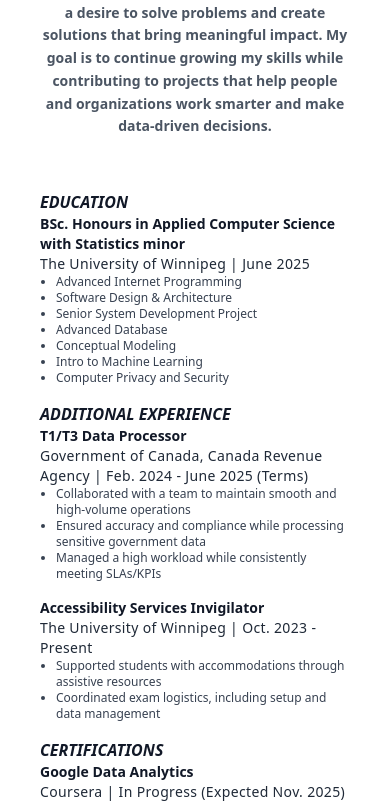
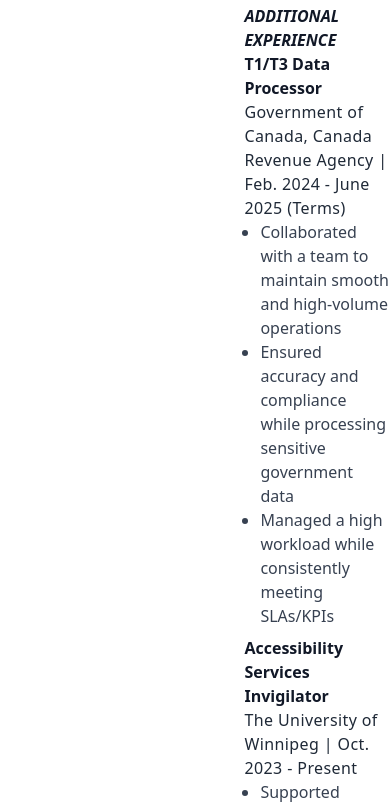
Before and after one commit to Gyro515/Portfolio, a Next.js app: page / in a window 390 px wide. Shown: the part 3119-3924 px from the top of the page. Built offline with nearby package versions, Linux system fonts and the light colour scheme.

Commit message:
Update responsiveness

```diff
--- a/src/app/layout.tsx
+++ b/src/app/layout.tsx
@@ -17,6 +17,7 @@
   return (
     <html lang="en">
       <head>
+        <meta name="viewport" content="width=device-width, initial-scale=1, maximum-scale=1, user-scalable=no, viewport-fit=cover"/>
         <link rel="icon" href="/favicon.ico" sizes="any" className="brightness-50"/>
       </head>
       <body>
--- a/src/app/page.tsx
+++ b/src/app/page.tsx
@@ -56,7 +56,7 @@
   tech?: string[];
 }){
   return(
-    <article className="relative overflow-hidden w-[72vw] h-[48vh] md:w-[16vw] md:h-[42vh] rounded-xl border-gray-200 bg-white shadow-md hover:shadow-xl transition">
+    <article className="relative overflow-hidden w-[72vw] h-[48vh] md:w-[16vw] md:h-[45vh] rounded-xl border-gray-200 bg-white shadow-md hover:shadow-xl transition">
       {/* Image */}
       <div className="relative aspect-[16/9] overflow-hidden rounded-t-xl">
         <Image src={image} alt={name} fill className="object-fill"/>
@@ -85,28 +85,32 @@
   role,
   meta,
   bullets,
+  bullets2,
 }:{
   classification: string;
   role: string;
   meta: string;
   bullets: string[];
+  bullets2: string[];
 }){
   return(
     <article className="md:pl-10 md:border-l-2 md:border-gray-900">
-      <h1 className="text-md md:text-2xl font-extrabold italic uppercase text-gray-900">{classification}</h1>
-      <h2 className="text-sm md:text-md md:text-xl font-semibold text-gray-900">{role}</h2>
-      <h3 className="text-sm md:text-md font-medium tracking-wide text-gray-800">{meta}</h3>
-      <ul className="text-xs md:text-sm text-gray-700 list-disc pl-4">{bullets.map((i, j)=> (<li key={j}>{i}</li>))}
+      <h1 className="md:text-xl font-extrabold italic uppercase text-gray-900">{classification}</h1>
+      <h2 className="md:text-md md:text-lg font-semibold text-gray-900">{role}</h2>
+      <h3 className="md:text-md font-medium tracking-wide text-gray-800">{meta}</h3>
+      <ul className="md:text-md text-gray-700 list-disc grid grid-cols-2 pl-4">{bullets.map((i, j)=> (<li key={j}>{i}</li>))}
+      </ul>
+      <ul className="md:text-md text-gray-700 list-disc pl-4">{bullets2.map((i, j) => (<li key={j}>{i}</li>))}
       </ul>
     </article>
 )}
 
 export default function Home() {
   return (
-        <main className="flex flex-col items-center text-center mt-[10vh]">
+        <main className="flex flex-col justify-start items-center text-center pt-[10vh] snap-y snap-mandatory w-full overflow-hidden">
           <ScrollLoad/>
           {/* Home Section */}
-          <section id="home" className="flex flex-col items-center justify-center h-[70vh] md:h-[80vh] w-[100vw]">
+          <section id="home" className="flex flex-col items-center justify-center h-[75vh] md:h-[80vh]">
             <motion.h1
               className="text-black text-3xl md:text-5xl font-bold mb-4 tracking-tight"
               initial={{ opacity: 0, y: 100 }}
@@ -117,7 +121,7 @@
             </motion.h1>
 
             <motion.h2
-              className="text-lg md:text-xl text-gray-600 leading-relaxed w-[80vw] md:w-[40vw]"
+              className="text-lg md:text-xl text-gray-600 leading-relaxed w-[50%]"
               initial={{ opacity: 0, y: 100 }}
               whileInView={{ opacity: 1, y: 0 }}
               transition={{ delay: 1, duration: 1.5 }}
@@ -127,10 +131,10 @@
           </section>
 
           {/* Technologies */}
-          <section id="technologies" className="flex flex-col justify-center md:flex-row items-center md:pt-[20vh] h-[100vh] md:h-[90vh] w-[100vw] gap-3 md:gap-12">
-            <div className="flex flex-col justify-center w-[90vw] md:w-[30vw]">
-              <h1 className="text-3xl md:text-7xl font-extrabold italic uppercase text-gray-900">What I built with</h1>
-              <h2 className="pt-4 text-md md:text-lg font-semibold leading-relaxed text-gray-600">
+          <section id="technologies" className="flex flex-col justify-start items-center h-[100vh] md:pt-[2vh] md:h-[80vh] w-[100vw] gap-3 md:gap-12">
+            <div className="flex flex-col items-center justify-center w-[90vw] md:w-[60vw]">
+              <h1 className="text-3xl md:text-5xl font-extrabold italic uppercase text-gray-900">What I built with</h1>
+              <h2 className=" pt-4 text-md md:text-lg font-semibold leading-relaxed text-gray-600 w-[70%]">
                 Over the years I&apos;ve worked with cutting-edge technologies, making interfaces easy to use, connecting the pieces behind the scenes and bringing it to life. </h2>
             </div>
 
@@ -159,11 +163,11 @@
           </section>
 
           {/* Project Section */}
-          <section id="projects" className="flex flex-col md:flex-row items-center justify-center md:pt-[20vh] h-[100vh] md:h-[90vh] w-[100vw] gap-8 md:gap-12">
-            <h1 className="text-3xl md:text-7xl font-extrabold italic uppercase text-gray-900">My Projects</h1>
+          <section id="projects" className="flex flex-col items-center justify-start h-[100vh] md:pt-[2vh] md:h-[80vh] w-[100vw] gap-8 md:gap-12">
+            <h1 className="text-3xl md:text-5xl font-extrabold italic uppercase text-gray-900">My Projects</h1>
 
             <div className="border-2 border-gray-100 bg-gray-100 shadow-2xl rounded-xl px-2 py-6 md:p-1">
-              <div className="w-[80vw] md:w-[36vw] h-[55vh] md:h-[50vh] overflow-y-scroll px-4 py-6 snap-y snap-mandatory">
+              <div className="w-[80vw] md:w-[36vw] h-[55vh] md:h-[55vh] overflow-y-scroll px-4 py-6 snap-y snap-mandatory">
                 <div className="grid gap-8 grid-cols-1 xl:grid-cols-2">
                   {projectdata.map((p) => {
                     const pn = p.name.toLowerCase().replace(/\s+/g, "_")
@@ -184,10 +188,11 @@
           </section>
 
           {/* About Section */}
-          <section id="about" className="flex flex-col md:flex-row justify-center pt-[60vh]  md:pt-[20vh] mb-[30vh] md:h-[90vh] w-[100vw] gap-12 px-10">
-            <div className="flex flex-col justify-center md:col-span-1 md:w-[25vw]">
-              <h1 className="text-3xl md:text-7xl font-extrabold italic uppercase text-gray-900">About Me</h1>
-              <h2 className="pt-4 md:pt-10 text-sm md:text-lg font-semibold leading-relaxed text-gray-600 md:w-[25vw]">
+          <section id="about" className="flex flex-col justify-start items-center mb-[10vh] md:pt-[2vh] md:h-[80vh] w-[100vw] gap-8">
+            <h1 className="text-3xl md:text-5xl font-extrabold italic uppercase text-gray-900">About Me</h1>
+            <div className="flex flex-row gap-10">
+              <div className="flex flex-col justify-start md:col-span-1 md:w-[15vw]">
+                <h2 className="pt-4 md:pt-10 text-sm md:text-lg font-semibold leading-relaxed text-gray-600">
                     I recently earned my BSc Honours in Applied Computer Science with a Statistics minor,
                     where I developed a strong foundation across full-stack development, data analytics,
                     and system security. I&apos;m driven by a desire to solve problems and create solutions that
@@ -195,30 +200,39 @@
                     projects that help people and organizations work smarter and make data-driven decisions.</h2>
               </div>
 
-            <div className="pt-1 flex flex-col gap-4 text-left justify-center">
+              <div className="pt-1 flex flex-col gap-2 text-left justify-center">
                 <TimelineComponent
                 classification="Education"
                 role="BSc. Honours in Applied Computer Science with Statistics minor"
                 meta="The University of Winnipeg | June 2025"
-              bullets={["Advanced Internet Programming", "Software Design & Architecture", "Senior System Development Project", "Advanced Database", "Conceptual Modeling", "Intro to Machine Learning", "Computer Privacy and Security"]}/>
+                bullets={["Advanced Internet Programming", "Software Design & Architecture", "Senior System Development Project", "Advanced Database", "Conceptual Modeling", "Intro to Machine Learning", "Computer Privacy and Security"]}
+                bullets2={[]}
+                />
 
                 <TimelineComponent
                 classification="Additional Experience"
                 role="T1/T3 Data Processor"
                 meta="Government of Canada, Canada Revenue Agency | Feb. 2024 - June 2025 (Terms)"
-              bullets={["Collaborated with a team to maintain smooth and high-volume operations", "Ensured accuracy and compliance while processing sensitive government data", "Managed a high workload while consistently meeting SLAs/KPIs"]}/>
+                bullets={[]}
+                bullets2={["Collaborated with a team to maintain smooth and high-volume operations", "Ensured accuracy and compliance while processing sensitive government data", "Managed a high workload while consistently meeting SLAs/KPIs"]}
+                />
 
                 <TimelineComponent
                 classification=""
                 role="Accessibility Services Invigilator"
                 meta="The University of Winnipeg | Oct. 2023 - Present"
-              bullets={["Supported students with accommodations through assistive resources","Coordinated exam logistics, including setup and data management"]}/>
+                bullets={[]}
+                bullets2={["Supported students with accommodations through assistive resources","Coordinated exam logistics, including setup and data management"]}
+                />
 
                 <TimelineComponent
                 classification="Certifications"
                 role="Google Data Analytics"
                 meta="Coursera | In Progress (Expected Nov. 2025)"
-              bullets={[]}/>
+                bullets={[]}
+                bullets2={[]}
+                />
+              </div>
             </div>
           </section>
         </main>
--- a/src/app/section/Footer.tsx
+++ b/src/app/section/Footer.tsx
@@ -1,11 +1,11 @@
-"use cliet"
+"use client"
 
 import {TbBrandTypescript, TbBrandNextjs, TbBrandTailwind, TbBrandVercel, TbBrandGithub} from "react-icons/tb";
 
 export default function Footer() {
     return (
         <footer className="w-full bg-white shadow-[0_-4px_6px_-1px_rgba(0,0,0,0.2)] border-t border-gray-200 relative z-50">
-            <div className="mx-auto max-w-screen-xl px-5 py-4">
+            <div className="mx-auto max-w-screen-lg px-5 py-4">
                 <div className="flex flex-col md:flex-row items-start md:items-center md:justify-between gap-1">
 
                     {/* Social Media */}
--- a/src/app/section/Header.tsx
+++ b/src/app/section/Header.tsx
@@ -12,7 +12,7 @@
 
   const scrollToSection = (id: string) => {
     if (pathname === "/"){
-      document.getElementById(id)?.scrollIntoView({ behavior: "smooth", block: "start" });
+      document.getElementById(id)?.scrollIntoView({ behavior: "smooth", block: "center"});
     } else {
       sessionStorage.setItem("scroll-target", id);
       router.push("/", { scroll: false });
```
Lines whose indentation alone changed are shown as unchanged.
